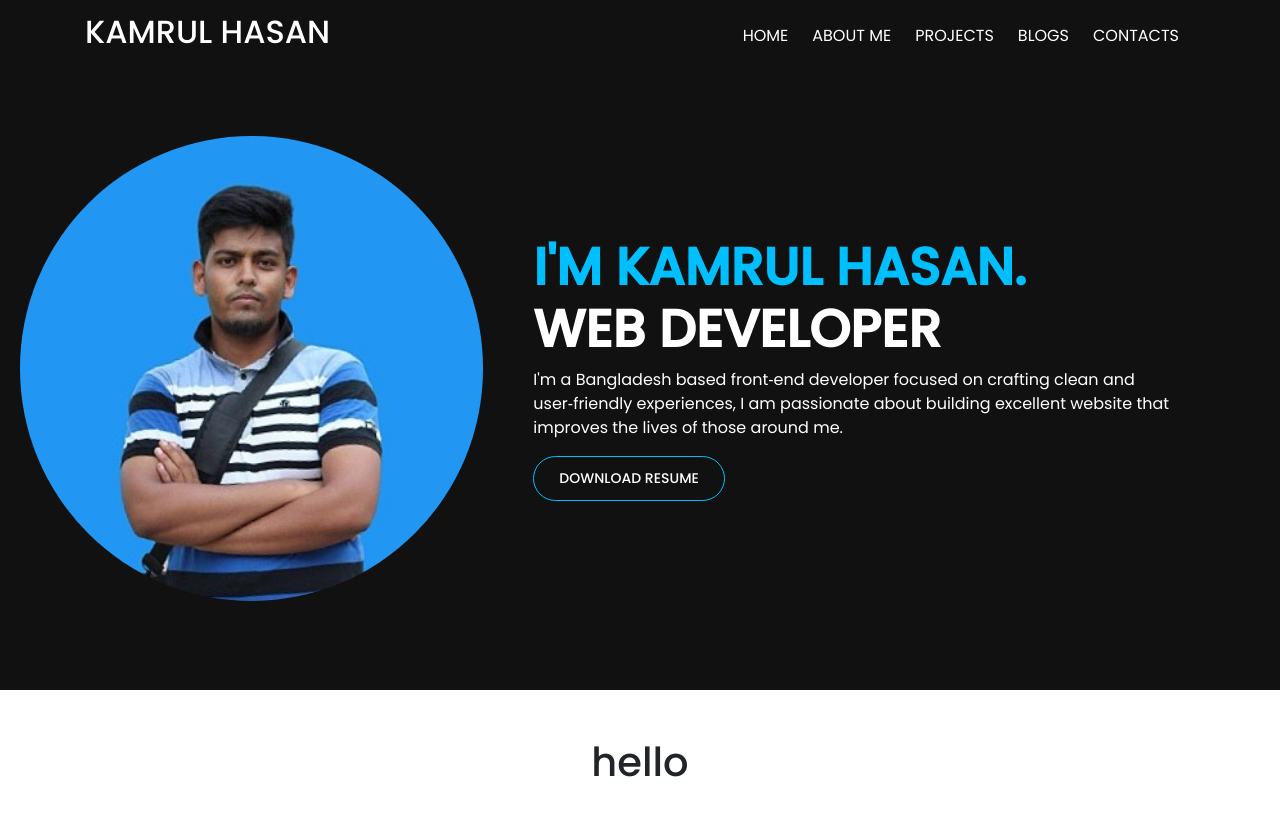
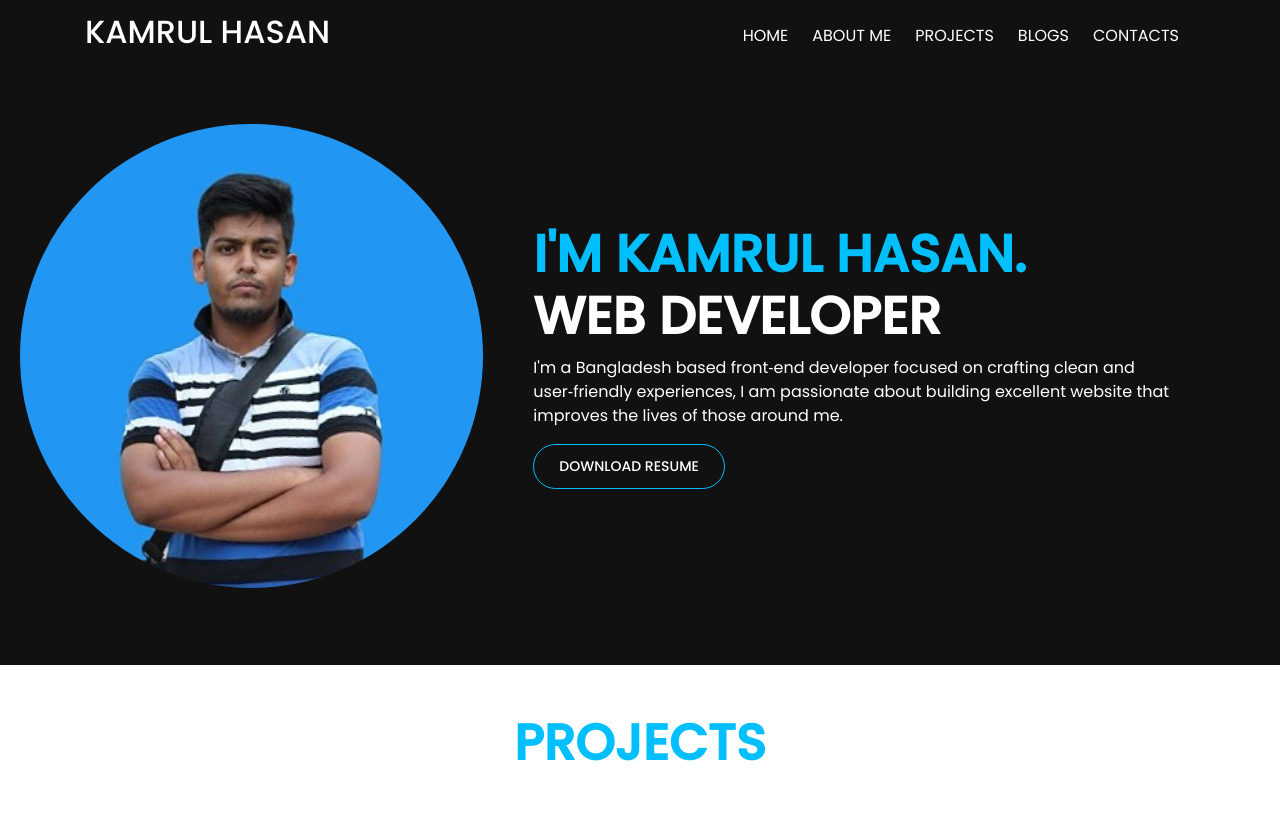
Before and after one commit to kamrul-hasan-antor/portfolio-client, a React (Create React App) app: page / in a window 1280 px wide. Shown: the top 816 px of the page. Built offline with nearby package versions, Linux system fonts and the light colour scheme.

Commit message:
firebase problem

```diff
--- a/src/components/MainPage/About/About.css
+++ b/src/components/MainPage/About/About.css
@@ -1,3 +1,10 @@
 .about_main {
-  height: 600px;
+  width: 100%;
+  height: 100%;
 }
+.about_heading {
+  font-size: 50px;
+}
+.about_img {
+  border-radius: 10px;
+}
--- a/src/components/MainPage/About/About.js
+++ b/src/components/MainPage/About/About.js
@@ -1,9 +1,19 @@
 import React from "react";
 import "./About.css";
+import image4 from "../../../images/image3.jpeg";
 const About = () => {
   return (
     <div id="about" className="about_main pt-5">
-      <h1 className="text-center">hello</h1>
+      {/* <div className="container"> */}
+      <div className="row">
+        <div className="col-md-6 order-md-1 order-2">
+          <h1 className="about_heading text-center">about me</h1>
+        </div>
+        <div className="col-md-6 ml-auto order-md-2 order-1">
+          <img className="about_img img-fluid " src={image4} alt="" />
+        </div>
+      </div>
+      {/* </div> */}
     </div>
   );
 };
--- a/src/components/MainPage/Header/Header.css
+++ b/src/components/MainPage/Header/Header.css
@@ -4,8 +4,8 @@
   height: 100%;
 }
 .row {
-  padding-top: 5%;
-  padding-bottom: 7%;
+  padding-top: 4%;
+  padding-bottom: 6%;
 }
 .main_image {
   height: 100%;
--- a/src/components/MainPage/Header/Header.js
+++ b/src/components/MainPage/Header/Header.js
@@ -7,7 +7,7 @@ const Home = () => {
     <div className="one align-items-center">
       <div className="row w-100 align-items-center">
         <div className="col-12 col-md-5 text-center">
-          <img className="main_image" src={image} alt="" />
+          <img className="main_image img-fluid" src={image} alt="" />
         </div>
         <div className="col-12 col-md-7 main_text">
           <h1>
--- a/src/components/MainPage/MainPage/MainPage.js
+++ b/src/components/MainPage/MainPage/MainPage.js
@@ -1,11 +1,13 @@
 import React from "react";
-import About from "../About/About";
+// import About from "../About/About";
 import Header from "../Header/Header";
+import Projects from "../Projects/Projects";
 const MainPage = () => {
   return (
     <>
       <Header></Header>
-      <About></About>
+      <Projects></Projects>
+      {/* <About></About> */}
     </>
   );
 };
--- /dev/null
+++ b/src/components/MainPage/Projects/Projects.css
@@ -0,0 +1,9 @@
+.projects_main {
+  height: 800px;
+}
+.projects_main h1 {
+  color: #00bfff;
+  text-transform: uppercase;
+  font-size: 50px;
+  font-weight: 900;
+}
--- /dev/null
+++ b/src/components/MainPage/Projects/Projects.js
@@ -0,0 +1,11 @@
+import React from "react";
+import "./Projects.css";
+const Projects = () => {
+  return (
+    <div id="projects" className="projects_main">
+      <h1 className="text-center pt-5">projects</h1>
+    </div>
+  );
+};
+
+export default Projects;
--- a/src/components/Navigation/Navigation.js
+++ b/src/components/Navigation/Navigation.js
@@ -20,7 +20,7 @@ const Navigation = () => {
             <Nav.Link className="nav_items mr-2" href="#about">
               about me
             </Nav.Link>
-            <Nav.Link className="nav_items mr-2" href="#home">
+            <Nav.Link className="nav_items mr-2" href="#projects">
               projects
             </Nav.Link>
             <Nav.Link className="nav_items mr-2" href="#link">
```
Also changed, not shown: src/components/FirebaseConfig/firebase.config.js (added, +9 -0 lines), firebase.json (added), src/images/image3.jpeg (added).
